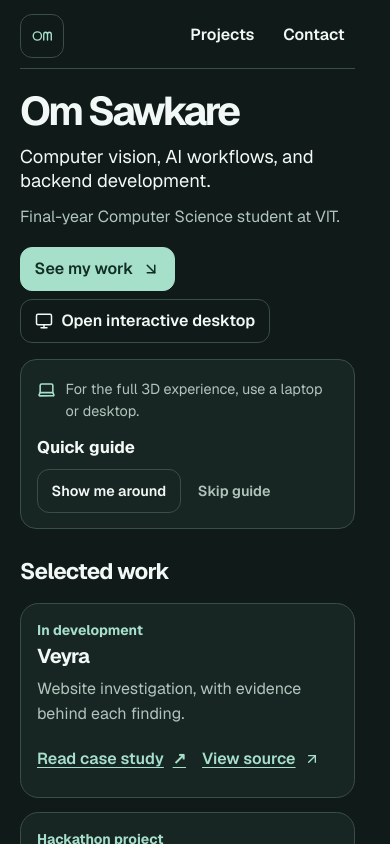
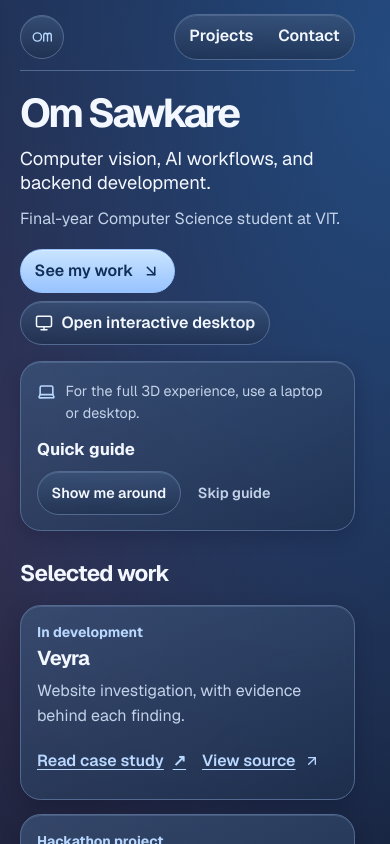
Before and after one commit to OMIZOOMI/my-portfolio-website, a Next.js app: page / in a window 390 px wide. Built offline with nearby package versions, Linux system fonts and the light colour scheme.

Commit message:
style: give the mobile overview a brighter glass palette

```diff
--- a/src/components/portfolio/PortfolioReading.module.css
+++ b/src/components/portfolio/PortfolioReading.module.css
@@ -1,15 +1,28 @@
 .page {
-  --paper: #f2f4f3;
-  --ink: #162320;
-  --muted: #495c56;
-  --line: #c9d5cf;
-  --card: #fcfdfc;
-  --accent: #165b4b;
+  --paper: #f3f7ff;
+  --ink: #132640;
+  --muted: #415670;
+  --line: #b4c8e3;
+  --mist: #d4eaff;
+  --sky: #b9dbff;
+  --lavender: #e9e0ff;
+  --card: #f8fbff;
+  --glass-top: rgb(255 255 255 / .8);
+  --glass-bottom: rgb(244 249 255 / .5);
+  --glass-rim: rgb(255 255 255 / .85);
+  --glass-shadow: rgb(27 70 128 / .09);
+  --glass-hover: #e5f0ff;
+  --accent: #174a99;
+  --action-top: #2464c8;
+  --action-bottom: #194ba3;
   --on-accent: #fff;
   height: 100%;
   overflow: auto;
   scrollbar-gutter: stable;
-  background: var(--paper);
+  background:
+    radial-gradient(ellipse at 100% 4rem, var(--sky), transparent 30rem),
+    radial-gradient(ellipse at 0 30rem, var(--lavender), transparent 35rem),
+    linear-gradient(155deg, var(--mist), var(--paper) 70%);
   color: var(--ink);
   color-scheme: light;
   font-size: 1rem;
@@ -18,13 +31,23 @@
 }
 
 :global(.dark) .page {
-  --paper: #101a18;
-  --ink: #f2f8f5;
-  --muted: #b0c4bc;
-  --line: #394e46;
-  --card: #182623;
-  --accent: #a6dfca;
-  --on-accent: #112e24;
+  --paper: #111b31;
+  --ink: #f3f7ff;
+  --muted: #c3d2e9;
+  --line: #526a91;
+  --mist: #182d50;
+  --sky: #244a7e;
+  --lavender: #333051;
+  --card: #243653;
+  --glass-top: rgb(61 86 124 / .7);
+  --glass-bottom: rgb(31 49 79 / .65);
+  --glass-rim: rgb(193 220 255 / .16);
+  --glass-shadow: rgb(0 7 24 / .19);
+  --glass-hover: #324a71;
+  --accent: #b9d8ff;
+  --action-top: #c9e4ff;
+  --action-bottom: #98c3ff;
+  --on-accent: #102e56;
   color-scheme: dark;
 }
 
@@ -47,9 +70,11 @@
   font-weight: 600;
   border-radius: 0.75rem;
 }
-.wordmark { border: 1px solid var(--line); color: var(--accent); font-size: 1.15rem; letter-spacing: -.08em; }
+.wordmark, .nav { border: 1px solid var(--line); border-radius: 999px; }
+.wordmark { color: var(--accent); }
+.nav { gap: .25rem; padding-inline: .25rem; }
 .nav a { padding-inline: 0.65rem; }
-.nav a:hover, .secondary:hover { background: var(--card); }
+.nav a, .primary, .secondary, .quietButton { border-radius: 999px; }
 .intro { padding-block: clamp(1.5rem, 7vw, 4.5rem) clamp(1.75rem, 5vw, 3.5rem); }
 .intro h1 { margin: 0; font-size: clamp(2.5rem, 8vw, 5rem); line-height: 1; font-weight: 650; letter-spacing: -.07em; }
 .intro :is(p, h1) { max-width: 56ch; }
@@ -57,23 +82,27 @@
 .intro .role { margin-top: 0.9rem; font-size: clamp(1.15rem, 3vw, 1.5rem); line-height: 1.3; color: var(--ink); }
 .actions { margin-top: 1.1rem; }
 .primary, .secondary { padding: .5rem .85rem; border: 1px solid var(--line); }
-.primary { color: var(--on-accent); background: var(--accent); border-color: var(--accent); }
-.primary:hover { background: color-mix(in srgb, var(--accent) 90%, var(--ink)); }
+.primary {
+  color: var(--on-accent);
+  background: linear-gradient(var(--action-top), var(--action-bottom));
+  border-color: var(--action-bottom);
+  box-shadow: inset 0 1px 0 rgb(255 255 255 / .28);
+}
+.primary:is(:hover, :active) { background: var(--action-bottom); }
 .secondary { color: var(--ink); }
 .page [id] { scroll-margin-block: 1.25rem; }
 .page :is(a, button):focus-visible, .intro h1:focus-visible { outline: 2px solid var(--accent); outline-offset: 3px; }
-.guide { margin-bottom: 1.6rem; padding: .9rem 1rem; border: 1px solid var(--line); border-radius: 1rem; background: var(--card); }
+.guide { margin-bottom: 1.6rem; padding: .9rem 1rem; border: 1px solid var(--line); border-radius: 1.3rem; }
 .guide .laptopTip { display: flex; align-items: flex-start; gap: .6rem; color: var(--muted); font-size: .9rem; }
 .laptopTip svg { flex: none; margin-top: .13rem; color: var(--accent); }
 .guide h2 { font-size: 1.05rem; font-weight: 650; margin-top: .75rem; }
 .guide p { margin: .2rem 0 0; }
 .guideActions { display: flex; flex-wrap: wrap; align-items: center; gap: .5rem; margin-top: .55rem; }
 .guide :is(.secondary, .quietButton) { font-size: .9rem; cursor: pointer; }
-.guide .secondary:hover, .guide a:hover { background: var(--paper); }
 .quietButton { padding-inline: .55rem; color: var(--muted); }
 .quietButton:hover { color: var(--ink); text-decoration: underline; }
 .guideLinks { display: grid; grid-template-columns: repeat(auto-fit, minmax(min(100%, 13rem), 1fr)); gap: .5rem; margin-block: .65rem .25rem; }
-.guideLinks a { display: grid; min-height: 44px; padding: .55rem .7rem; border: 1px solid var(--line); border-radius: .65rem; }
+.guideLinks a { display: grid; min-height: 44px; padding: .55rem .7rem; border: 1px solid var(--line); border-radius: .85rem; }
 .guideLinks strong { display: flex; align-items: center; justify-content: space-between; gap: .55rem; color: var(--accent); }
 .guideLinks span { color: var(--muted); font-size: .875rem; }
 @media (max-width: 767px) {
@@ -90,7 +119,7 @@
 }
 .section h2 { margin: 0 0 0.85rem; font-size: 1.4rem; font-weight: 640; letter-spacing: -.035em; }
 .projects { display: grid; grid-template-columns: repeat(auto-fit, minmax(min(100%, 20rem), 1fr)); gap: 0.85rem; }
-.project { display: flex; flex-direction: column; padding: clamp(1rem, 4vw, 1.6rem); border: 1px solid var(--line); border-radius: 1.15rem; background: var(--card); }
+.project { display: flex; flex-direction: column; padding: clamp(1rem, 4vw, 1.6rem); border: 1px solid var(--line); border-radius: 1.3rem; }
 .project h3 { margin: .2rem 0 .55rem; font-size: clamp(1.25rem, 3vw, 1.55rem); font-weight: 650; line-height: 1.2; letter-spacing: -.04em; }
 .project p { margin: 0; color: var(--muted); }
 .project .status { color: var(--accent); font-size: .875rem; font-weight: 650; }
@@ -98,3 +127,34 @@
 .projectLinks a { color: var(--accent); text-decoration: underline; text-underline-offset: .2em; }
 .contact { margin-top: 1.75rem; padding-top: 1.35rem; border-top: 1px solid var(--line); }
 .contact .actions { margin-top: 0; }
+
+.wordmark, .nav, .secondary, .guide, .guideLinks a, .project {
+  background: var(--card);
+  box-shadow: inset 0 1px 0 var(--glass-rim);
+}
+
+@supports (backdrop-filter: blur(8px)) or (-webkit-backdrop-filter: blur(8px)) {
+  .wordmark, .nav, .secondary, .guideLinks a {
+    background: linear-gradient(var(--glass-top), var(--glass-bottom));
+  }
+
+  .guide, .project {
+    background: linear-gradient(155deg, var(--glass-top), var(--glass-bottom));
+    -webkit-backdrop-filter: blur(8px);
+    backdrop-filter: blur(8px);
+    box-shadow: inset 0 1px 0 var(--glass-rim), 0 6px 20px var(--glass-shadow);
+  }
+}
+
+@media (prefers-reduced-transparency: reduce) {
+  .wordmark, .nav, .secondary, .guide, .guideLinks a, .project {
+    background: var(--card);
+    -webkit-backdrop-filter: none;
+    backdrop-filter: none;
+  }
+}
+
+.wordmark:is(:hover, :active), .nav a:is(:hover, :active),
+.secondary:is(:hover, :active), .guideLinks a:is(:hover, :active) {
+  background: var(--glass-hover);
+}
```
